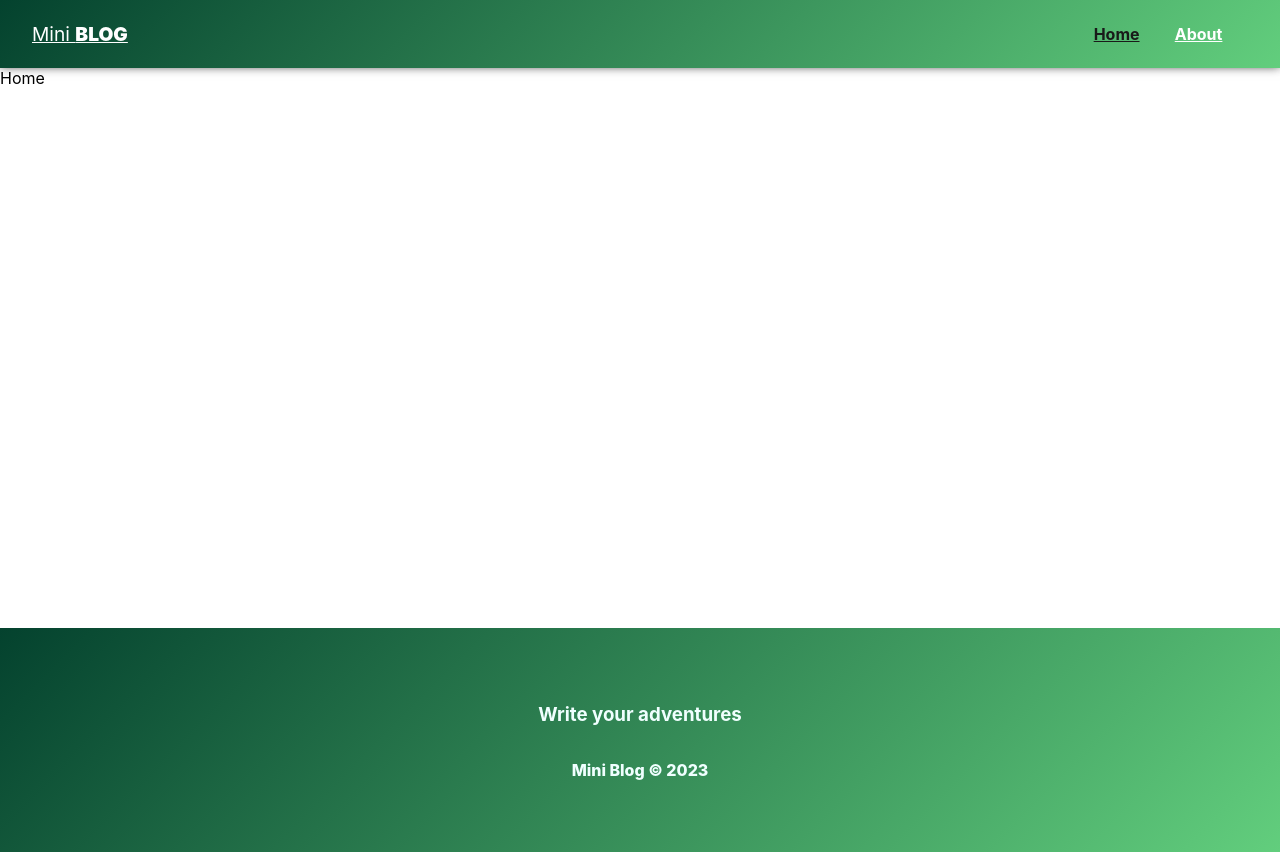
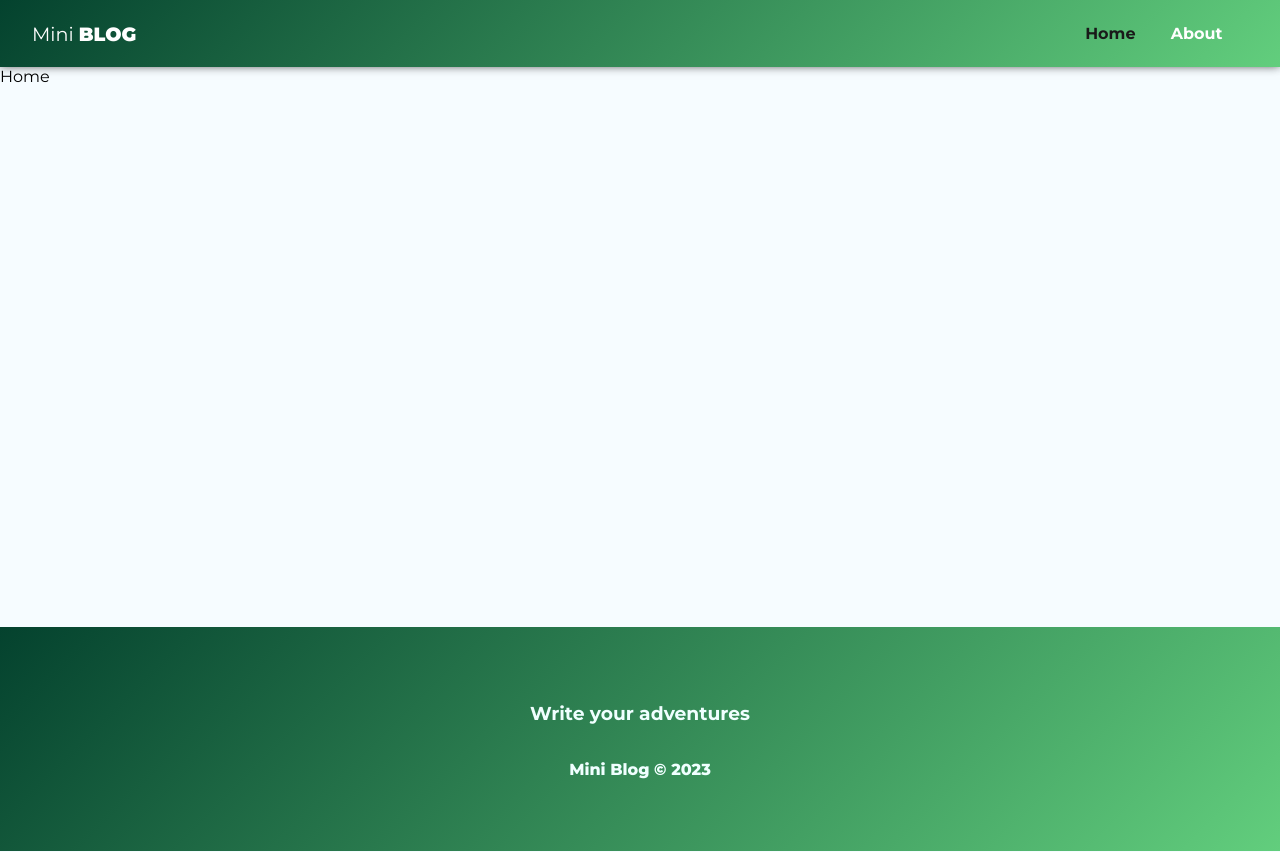
Before and after one commit to yurisokolovicz/miniblog, a React (Create React App) app: page / in a window 1280 px wide. Built offline with nearby package versions, Linux system fonts and the light colour scheme.

Commit message:
General styles

```diff
--- a/public/index.html
+++ b/public/index.html
@@ -5,10 +5,7 @@
         <link rel="icon" href="%PUBLIC_URL%/favicon.ico" />
         <meta name="viewport" content="width=device-width, initial-scale=1" />
         <meta name="theme-color" content="#000000" />
-    <meta
-      name="description"
-      content="Web site created using create-react-app"
-    />
+        <meta name="description" content="Web site created using create-react-app" />
         <link rel="apple-touch-icon" href="%PUBLIC_URL%/logo192.png" />
         <!--
       manifest.json provides metadata used when your web app is installed on a
@@ -24,7 +21,13 @@
       work correctly both with client-side routing and a non-root public URL.
       Learn how to configure a non-root public URL by running `npm run build`.
     -->
-    <title>React App</title>
+        <title>Mini Blog</title>
+        <link rel="preconnect" href="https://fonts.googleapis.com" />
+        <link rel="preconnect" href="https://fonts.gstatic.com" crossorigin />
+        <link
+            href="https://fonts.googleapis.com/css2?family=Montserrat:ital,wght@0,100;0,200;0,300;0,400;0,500;0,600;0,700;0,800;0,900;1,200;1,300;1,400;1,500;1,600;1,700;1,800;1,900&display=swap"
+            rel="stylesheet"
+        />
     </head>
     <body>
         <noscript>You need to enable JavaScript to run this app.</noscript>
@@ -38,6 +41,5 @@
 
       To begin the development, run `npm start` or `yarn start`.
       To create a production bundle, use `npm run build` or `yarn build`.
-    -->
-  </body>
+    --></body>
 </html>
--- a/src/index.css
+++ b/src/index.css
@@ -1,11 +1,34 @@
 body {
+    font-family: 'Montserrat', sans-serif;
+    background-color: #f6fcff;
+    padding: 0;
     margin: 0;
-    font-family: -apple-system, BlinkMacSystemFont, 'Segoe UI', 'Roboto', 'Oxygen', 'Ubuntu', 'Cantarell', 'Fira Sans', 'Droid Sans',
-        'Helvetica Neue', sans-serif;
-    -webkit-font-smoothing: antialiased;
-    -moz-osx-font-smoothing: grayscale;
 }
 
-code {
-    font-family: source-code-pro, Menlo, Monaco, Consolas, 'Courier New', monospace;
+input::placeholder,
+textarea::placeholder {
+    font-family: 'Montserrat', sans-serif;
+    color: #c4c4c4;
 }
+
+input:focus,
+textarea:focus {
+    outline: none;
+}
+
+a,
+nav button {
+    font-family: 'Montserrat', sans-serif;
+    text-decoration: none;
+    background-color: transparent;
+    border: none;
+    color: #000;
+    transition: 0.4s;
+    font-size: 1em;
+    cursor: pointer;
+}
+
+a:hover,
+nav button:hover {
+    color: #11833e !important;
+}
```
Lines whose indentation alone changed are shown as unchanged.
